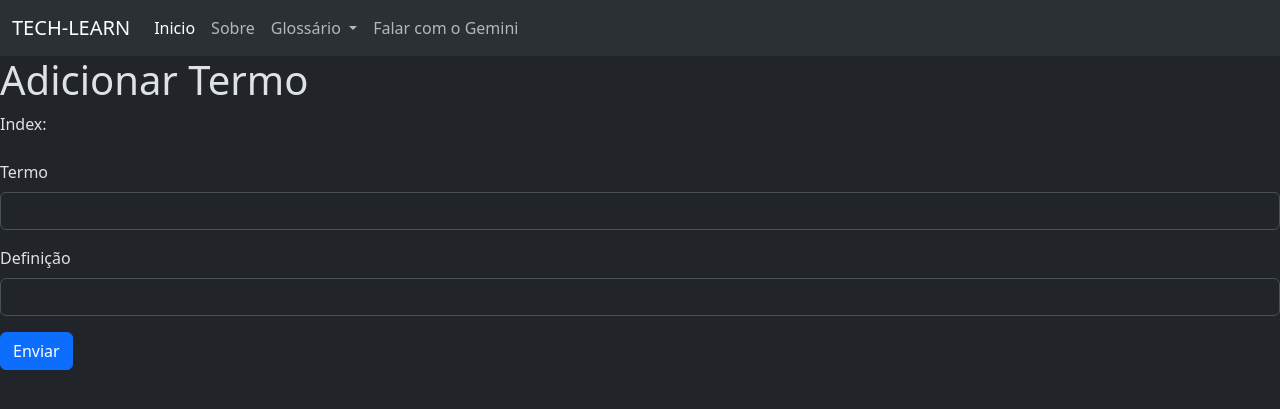
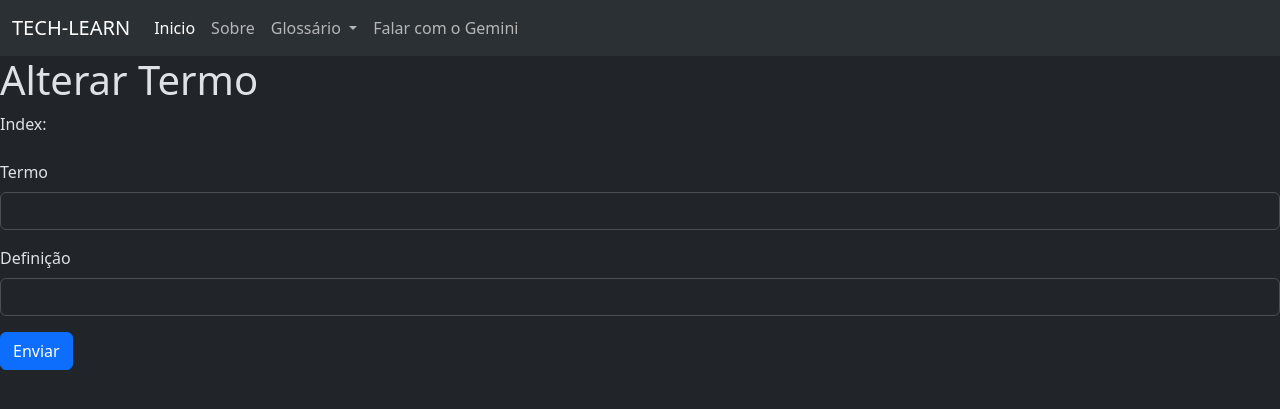
Before and after one commit to prof-mrafaelbatista/251-cc-grupo1, a Flask app: template templates/editar_termo.html in a window 1280 px wide. Shown: the top 409 px of the page. Run offline with Flask 3, Linux system fonts and the light colour scheme; the template is opened without the code that fills it, so the values that code supplies are empty; parts of the project's set-up code (start-up, migrations or seed data) failed here and were passed over.

Commit message:
Atualizando título da página de "Adicionar Termo" para "Alterar Termo"

```diff
--- a/templates/editar_termo.html
+++ b/templates/editar_termo.html
@@ -1,7 +1,7 @@
 {% extends "modelo.html" %}
 {% block conteudo %}
 
-<h1>Adicionar Termo</h1>
+<h1>Alterar Termo</h1>
 
 <form action="{{ url_for('alterar_termo')}}" method="post">
 <div class="mb-3">
```
